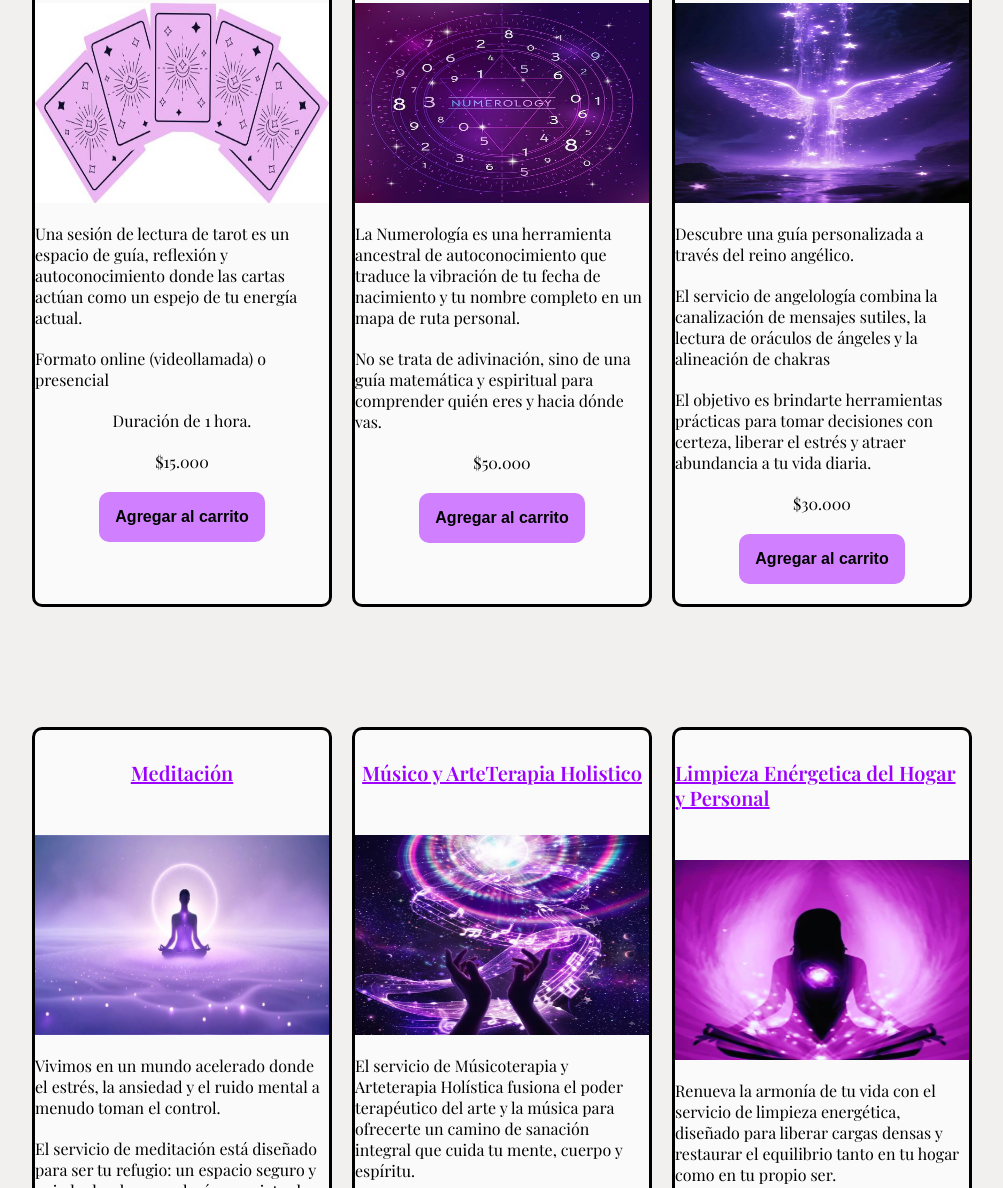
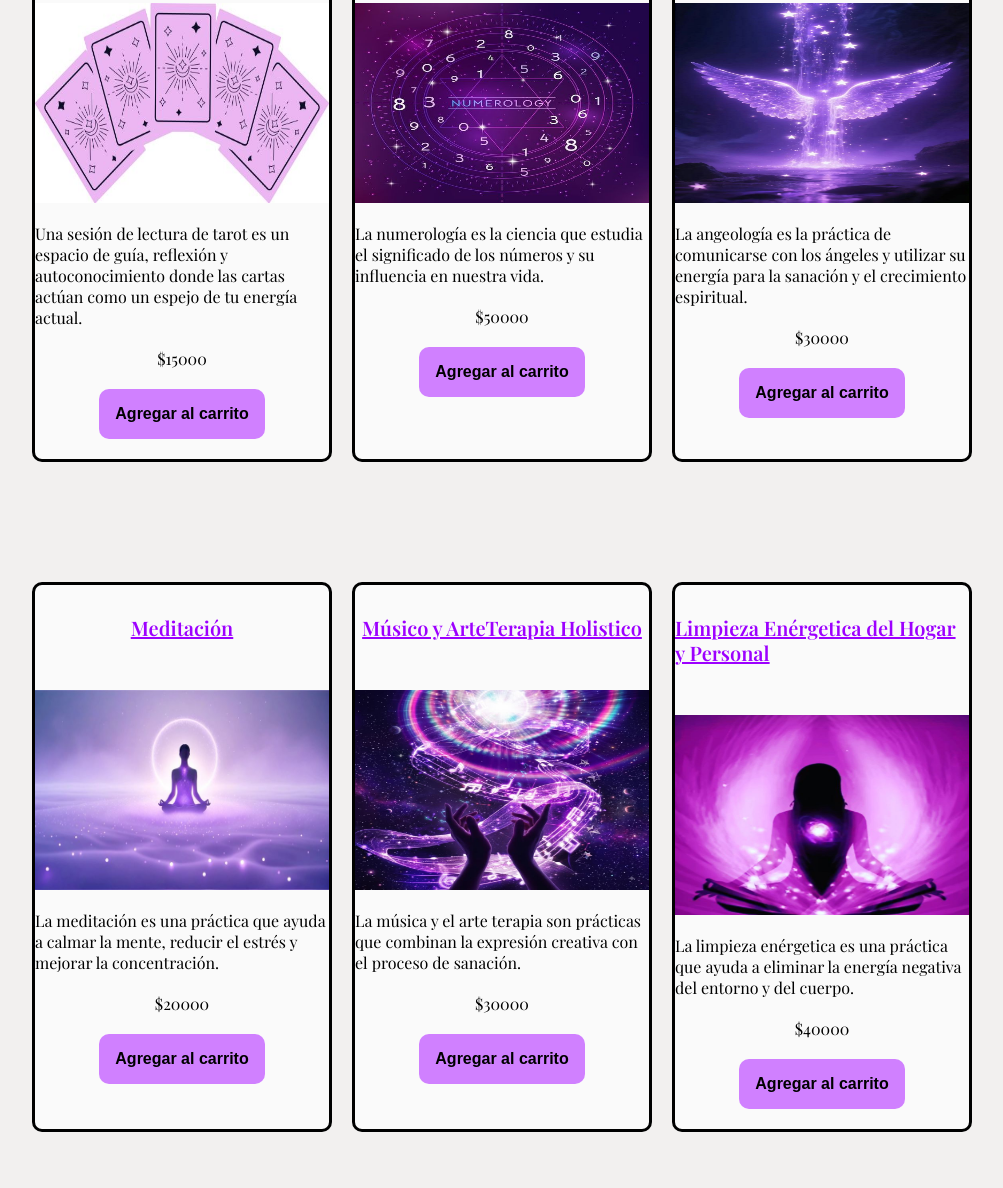
Before and after one commit to CeciliaCleries/Pre-Entrega-del-Proyecto-FrontEnd-JS, a plain HTML site: page index.html in a window 1280 px wide. Shown: the part 610-1798 px from the top of the page, without its empty margins (138-1141 px from the left). Drawn offline with nearby package versions, Linux system fonts and the light colour scheme; a web font is replaced by a local one.

Commit message:
agrega js y data

```diff
--- /dev/null
+++ b/data/productos.json
@@ -0,0 +1,51 @@
+[
+    {
+        "id":"1",
+        "nombre":"Tarot",
+        "descripcion": "Una sesión de lectura de tarot es un espacio de guía, reflexión y autoconocimiento donde las cartas actúan como un espejo de tu energía actual.",
+        "precio": 15000,
+        "img": "img/tarot.jpg"
+    },
+    {
+        "id":"2",
+        "nombre":"Numerología",
+        "descripcion": "La numerología es la ciencia que estudia el significado de los números y su influencia en nuestra vida.",
+        "precio": 50000,
+        "img": "img/numerologia.jpg"
+    },
+    {
+        "id":"3",
+        "nombre": "Angeología",
+        "descripcion": "La angeología es la práctica de comunicarse con los ángeles y utilizar su energía para la sanación y el crecimiento espiritual.",
+        "precio": 30000,
+        "img": "img/angeologia.jpg"
+    },
+    {
+        "id":"4",
+        "nombre": "Meditación",
+        "descripcion": "La meditación es una práctica que ayuda a calmar la mente, reducir el estrés y mejorar la concentración.",
+        "precio": 20000,
+        "img": "img/meditación.jpg"
+    },
+    {
+        "id":"5",
+        "nombre": "Músico y ArteTerapia Holistico",
+        "descripcion": "La música y el arte terapia son prácticas que combinan la expresión creativa con el proceso de sanación.",
+        "precio": 30000,
+        "img": "img/Musico y Arte Terapia Holistico.jpg"
+    },
+    {
+        "id":"6",
+        "nombre": "Limpieza Enérgetica del Hogar y Personal",
+        "descripcion": "La limpieza enérgetica es una práctica que ayuda a eliminar la energía negativa del entorno y del cuerpo.",
+        "precio": 40000,
+        "img": "img/Limpieza Enérgetica.jpg"
+    },
+    {
+        "id":"7",
+        "nombre": "Procesos Álmicos",
+        "descripcion": "Los procesos álmicos son prácticas espirituales que ayudan a integrar y armonizar las diferentes partes de nuestro ser.",
+        "precio": 45000,
+        "img": "img/Procesos Álmicos.jpg"
+    }
+]
--- a/index.html
+++ b/index.html
@@ -22,6 +22,8 @@
                 </li>
                 <li><a href="./pages/contacto.html">Contacto</a>
                 </li>
+                 <li><a href="./pages/carrito.html">🛒<span id="contador-carrito"></span></a>
+                </li>
             </ul>
         </nav>
     </header>
@@ -35,8 +37,8 @@
         </section>
         <section>
             <h2>Mis servicios</h2>
-            <div class="contenedor-tarjetas">
-                <article class="card">
+            <div id="contenedor-tarjetas" class="contenedor-tarjetas">
+                <!--<article class="card">
                     <h3>Tarot</h3>
                     <img src="./img/tarot.jpg" alt="cartas de tarot"/>
                     <p>Una sesión de lectura de tarot es un espacio de guía, reflexión y autoconocimiento donde las cartas actúan como un espejo de tu energía actual.</p>
@@ -102,7 +104,7 @@
                     <p>Es el camino ideal para alinear tu mente, cuerpo y alma con tu verdadera esencia.</p>
                     <p>$45.000</p>
                     <button class="btn">Agregar al carrito</button>
-                </article>
+                </article>-->
             </div>
         </section>
     </main>
@@ -116,5 +118,6 @@
         </ul>
     </nav>
     </footer>
+    <script src="./js/index.js"type="module"></script>
 </body>
 </html>
--- /dev/null
+++ b/js/funcionesCarrito.js
@@ -0,0 +1,28 @@
+import{
+    guardarCarrito,
+    obtenerCarrito,
+    vaciarCarritoStorage,
+} from "./storage.js";
+
+import {actualizarContador, mostrarMensaje} from "./ui.js";
+
+export const agregarAlCarrito = (producto) => {
+    const carrito = obtenerCarrito();
+    carrito.push(producto);
+    guardarCarrito(carrito);
+    actualizarContador(carrito);
+    mostrarMensaje("Producto agregado 🎉");
+};
+
+export const eliminarProducto = (indice) => {
+    const carrito = obtenerCarrito();
+    carrito.splice(indice,1);
+    guardarCarrito(carrito);
+    mostrarMensaje("Producto eliminado ✅");
+};
+
+export const vaciarCarrito = () => {
+    vaciarCarritoStorage();
+    actualizarContador([]);
+    mostrarMensaje("Carrito vaciado");
+};
--- /dev/null
+++ b/js/index.js
@@ -0,0 +1,51 @@
+import {agregarAlCarrito}from "./funcionesCarrito.js";
+import {obtenerCarrito}from "./storage.js";
+import {actualizarContador}from "./ui.js";
+
+
+
+const renderizarProductos = () => {
+    const contenedor = document.getElementById("contenedor-tarjetas");
+    fetch("./data/productos.json")
+    .then((response) => response.json())
+    .then((data) => {
+        data.forEach((producto)=> {
+            const tarjeta = document.createElement("article");
+            tarjeta.classList.add("card");
+
+            const img = document.createElement("img");
+            img.src = `./${producto.img}`;
+            img.alt = producto.nombre;
+
+            const titulo = document.createElement("h3");
+            titulo.textContent = producto.nombre;
+
+            const descripcion = document.createElement("p");
+            descripcion.textContent = producto.descripcion;
+
+            const precio = document.createElement("p");
+            precio.textContent = `$${producto.precio}`;
+            const boton = document.createElement("button");
+            boton.classList.add("btn");
+            boton.textContent = "Agregar al carrito";
+
+            boton.addEventListener("click", () => {
+                agregarAlCarrito(producto);
+            });
+
+            tarjeta.appendChild(titulo);
+            tarjeta.appendChild(img);
+            tarjeta.appendChild(descripcion);
+            tarjeta.appendChild(precio);
+            tarjeta.appendChild(boton);
+            contenedor.appendChild(tarjeta);
+        });
+    })
+    .catch((error)=> console.log(error));
+};
+
+document.addEventListener("DOMContentLoaded", () => {
+    const carrito = obtenerCarrito();
+    actualizarContador(carrito);
+    renderizarProductos();
+});
--- /dev/null
+++ b/js/storage.js
@@ -0,0 +1,13 @@
+const KEY = "carrito";
+
+export const guardarCarrito = (carrito) => {
+    localStorage.setItem(KEY, JSON.stringify(carrito));
+};
+
+export const obtenerCarrito = () => {
+    return JSON.parse(localStorage.getItem(KEY)) || [];
+};
+
+export const vaciarCarritoStorage = () => {
+    localStorage.removeItem(KEY);
+};
--- /dev/null
+++ b/js/ui.js
@@ -0,0 +1,10 @@
+export const actualizarContador = (carrito) => {
+const contador =  document.getElementById("contador-carrito");
+if(contador){
+    contador.textContent = carrito.length || "";
+}
+};
+
+export const mostrarMensaje = (texto) => {
+alert (texto);
+};
```
Also changed, not shown: js/contacto.js (added, +7 -0 lines), pages/carrito.html (added, +45 -0 lines), pages/contacto.html (+7 -3 lines), js/carrito.js (added).
